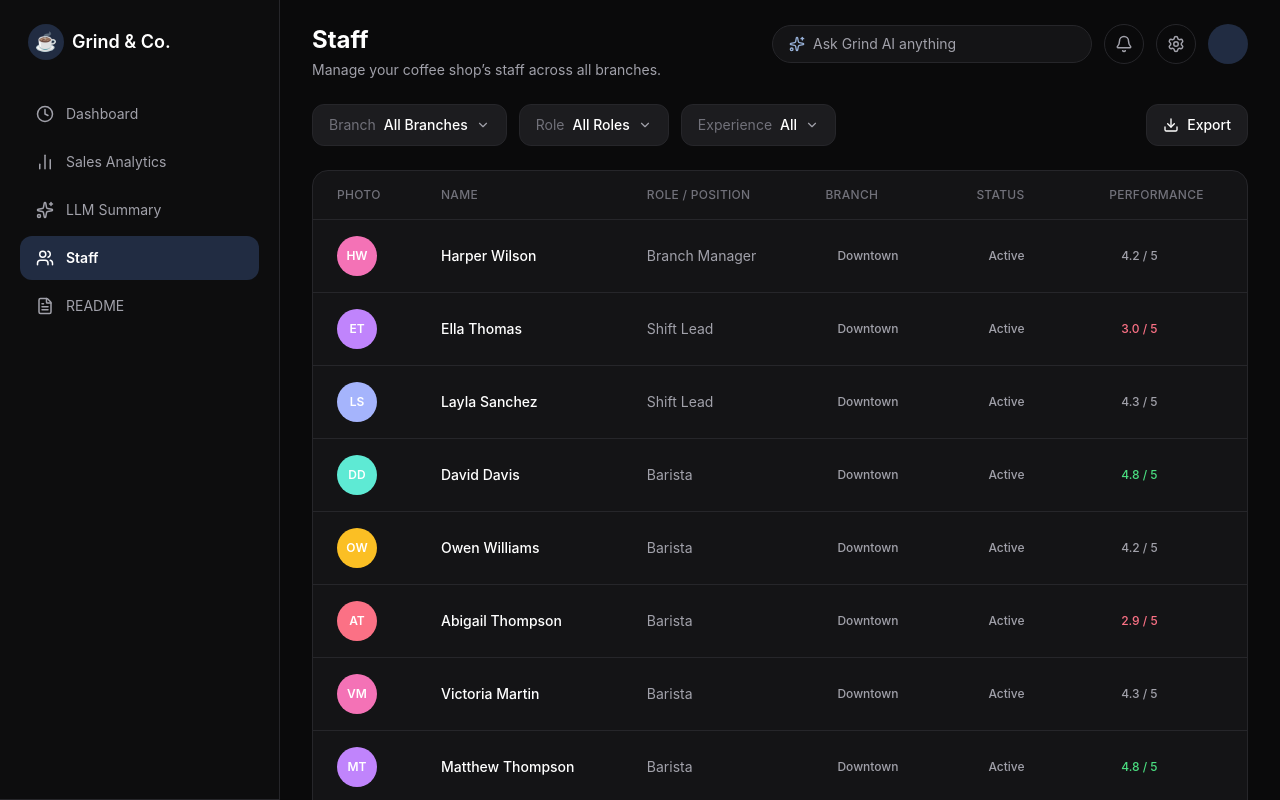
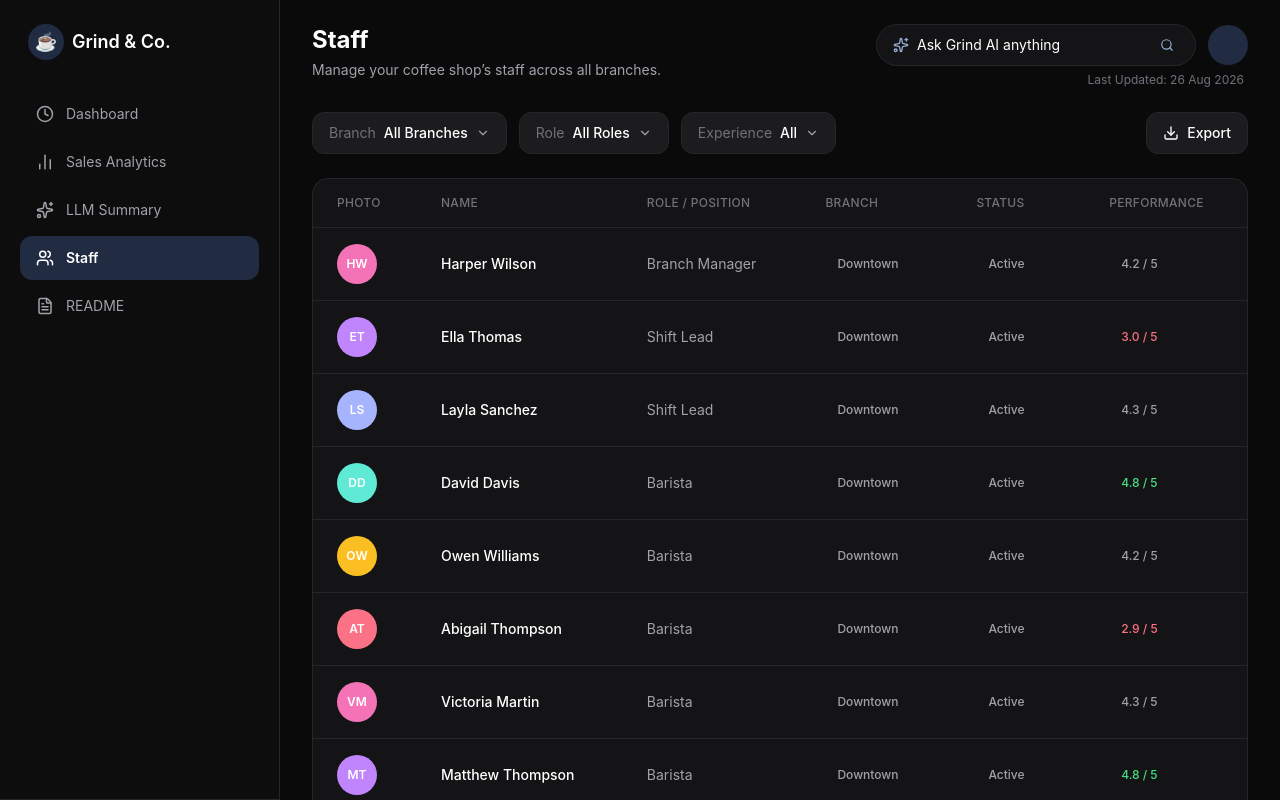
Before and after one commit to AsfarButt/CRM_Dashboard01, a Next.js app: page /staff in a window 1280 px wide. Shown: the top 800 px of the page. Built offline with nearby package versions, Linux system fonts and the light colour scheme.

Commit message:
Fixing alignment in all pages

```diff
--- a/app/analytics/analytics.tsx
+++ b/app/analytics/analytics.tsx
@@ -20,6 +20,7 @@
 
 "use client"
 import React, { useMemo, useRef, useState } from "react";
+import { useRouter } from "next/navigation";
 import Sidebar from "../../components/sidebar"
 import {
   Wallet,
@@ -28,9 +29,8 @@ import {
   PiggyBank,
   Package,
   Sparkles,
-  Bell,
-  Settings,
   ChevronDown,
+  Search,
 } from "lucide-react";
 
 import { COLORS, FONTS } from "../vars";
@@ -109,6 +109,17 @@ function formatUpdatedDate(iso: string) {
 
 function Header({ userName, generatedAt }: { userName: string; generatedAt: string }) {
   const updated = formatUpdatedDate(generatedAt);
+  const router = useRouter();
+  const [query, setQuery] = useState("");
+  const [isFocused, setIsFocused] = useState(false);
+
+  const handleSearch = () => {
+    const trimmed = query.trim();
+    if (trimmed) {
+      router.push(`/summary?search_query=${encodeURIComponent(trimmed)}`);
+    }
+  };
+
   return (
     <div className="mb-6 flex flex-wrap items-start justify-between gap-4">
       <div className="min-w-[220px] shrink-0">
@@ -116,37 +127,47 @@ function Header({ userName, generatedAt }: { userName: string; generatedAt: stri
         <p className="mt-1 whitespace-nowrap text-xs sm:text-sm" style={{ color: COLORS.textSecondary }}>
           Track revenue and orders across every branch.
         </p>
-        {updated && (
-          <p className="mt-1 whitespace-nowrap text-xs" style={{ color: COLORS.textTertiary }}>
-            Last updated on {updated}
-          </p>
-        )}
       </div>
 
-      <div className="flex flex-1 items-center justify-end gap-3">
+      <div className="flex flex-1 flex-col items-end gap-1.5">
+        <div className="flex w-full items-center justify-end gap-3">
           <div
-          className="flex min-w-0 flex-1 items-center gap-2 truncate rounded-full px-4 py-2 text-sm sm:max-w-xs"
+            className="flex min-w-0 flex-1 items-center gap-2 rounded-full px-4 py-2 text-sm sm:max-w-xs"
             style={{ backgroundColor: COLORS.bgInput, border: `1px solid ${COLORS.border}`, color: COLORS.textSecondary }}
           >
             <Sparkles size={16} className="shrink-0" style={{ color: COLORS.accent }} />
-          <span className="truncate">Ask Grind AI anything</span>
+            <input
+              type="text"
+              value={query}
+              onChange={(e) => setQuery(e.target.value)}
+              onFocus={() => setIsFocused(true)}
+              onBlur={() => setIsFocused(false)}
+              onKeyDown={(e) => {
+                if (e.key === "Enter") handleSearch();
+              }}
+              placeholder={isFocused ? "type something..." : "Ask Grind AI anything"}
+              className="min-w-0 flex-1 bg-transparent text-sm outline-none placeholder:text-current"
+              style={{ color: COLORS.textPrimary }}
+            />
+            <button
+              onClick={handleSearch}
+              className="flex h-6 w-6 shrink-0 items-center justify-center rounded-full"
+              aria-label="Search"
+            >
+              <Search size={14} style={{ color: COLORS.accent }} />
+            </button>
           </div>
-        <button
-          className="flex h-10 w-10 shrink-0 items-center justify-center rounded-full"
-          style={{ border: `1px solid ${COLORS.border}` }}
-        >
-          <Bell size={18} color={COLORS.textSecondary} />
-        </button>
-        <button
-          className="flex h-10 w-10 shrink-0 items-center justify-center rounded-full"
-          style={{ border: `1px solid ${COLORS.border}` }}
-        >
-          <Settings size={18} color={COLORS.textSecondary} />
-        </button>
           <div
             className="h-10 w-10 shrink-0 overflow-hidden rounded-full"
             style={{ backgroundColor: COLORS.accentSoft }}
           />
+        </div>
+
+        {updated && (
+          <span className="pr-1 text-xs" style={{ color: COLORS.textTertiary }}>
+            Last Updated: {updated}
+          </span>
+        )}
       </div>
     </div>
   );
--- a/app/home/home.tsx
+++ b/app/home/home.tsx
@@ -14,15 +14,15 @@
 
 "use client"
 import React, { useMemo, useState } from "react";
+import { useRouter } from "next/navigation";
 import Sidebar from "../../components/sidebar"
 import {
-  Settings,
-  Bell,
   Sparkles,
   ChevronDown,
   ArrowUpRight,
   TrendingUp,
-  TrendingDown
+  TrendingDown,
+  Search
 } from "lucide-react";
 
 import {
@@ -44,7 +44,18 @@ function formatMoney(n: number) {
 // ---------------------------------------------------------------------
 // Header
 // ---------------------------------------------------------------------
-function Header({ userName }: { userName: string }) {
+function Header({ userName, lastUpdated }: { userName: string; lastUpdated?: string }) {
+  const router = useRouter();
+  const [query, setQuery] = useState("");
+  const [isFocused, setIsFocused] = useState(false);
+
+  const handleSearch = () => {
+    const trimmed = query.trim();
+    if (trimmed) {
+      router.push(`/summary?search_query=${encodeURIComponent(trimmed)}`);
+    }
+  };
+
   return (
     <div className="mb-6 flex flex-wrap items-start justify-between gap-4">
       <div className="min-w-[180px] shrink-0">
@@ -57,30 +68,45 @@ function Header({ userName }: { userName: string }) {
         </p>
       </div>
 
-      <div className="flex flex-1 items-center justify-end gap-3">
+      <div className="flex flex-1 flex-col items-end gap-1.5">
+        <div className="flex w-full items-center justify-end gap-3">
           <div
-          className="flex min-w-0 flex-1 items-center gap-2 truncate rounded-full px-4 py-2 text-sm sm:max-w-xs"
+            className="flex min-w-0 flex-1 items-center gap-2 rounded-full px-4 py-2 text-sm sm:max-w-xs"
             style={{ backgroundColor: COLORS.bgInput, border: `1px solid ${COLORS.border}`, color: COLORS.textSecondary }}
           >
             <Sparkles size={16} className="shrink-0" style={{ color: COLORS.accent }} />
-          <span className="truncate">Ask Grind AI anything</span>
+            <input
+              type="text"
+              value={query}
+              onChange={(e) => setQuery(e.target.value)}
+              onFocus={() => setIsFocused(true)}
+              onBlur={() => setIsFocused(false)}
+              onKeyDown={(e) => {
+                if (e.key === "Enter") handleSearch();
+              }}
+              placeholder={isFocused ? "type something..." : "Ask Grind AI anything"}
+              className="min-w-0 flex-1 bg-transparent text-sm outline-none placeholder:text-current"
+              style={{ color: COLORS.textPrimary }}
+            />
+            <button
+              onClick={handleSearch}
+              className="flex h-6 w-6 shrink-0 items-center justify-center rounded-full"
+              aria-label="Search"
+            >
+              <Search size={14} style={{ color: COLORS.accent }} />
+            </button>
           </div>
-        <button
-          className="flex h-10 w-10 shrink-0 items-center justify-center rounded-full"
-          style={{ border: `1px solid ${COLORS.border}` }}
-        >
-          <Bell size={18} color={COLORS.textSecondary} />
-        </button>
-        <button
-          className="flex h-10 w-10 shrink-0 items-center justify-center rounded-full"
-          style={{ border: `1px solid ${COLORS.border}` }}
-        >
-          <Settings size={18} color={COLORS.textSecondary} />
-        </button>
           <div
             className="h-10 w-10 shrink-0 overflow-hidden rounded-full"
             style={{ backgroundColor: COLORS.accentSoft }}
           />
+        </div>
+
+        {lastUpdated && (
+          <span className="pr-1 text-xs" style={{ color: COLORS.textTertiary }}>
+            Last Updated: {lastUpdated}
+          </span>
+        )}
       </div>
     </div>
   );
@@ -377,13 +403,13 @@ export default function Home({ sales_data }: { sales_data: SalesSummary }) {
 
   // Transform once per sales_data change, not on every render
   const branchData = useMemo(() => toBranchData(sales_data), [sales_data]);
-  const data = branchData[activeBranch as keyof typeof branchData];
+  const data = branchData.branches[activeBranch as keyof typeof branchData.branches];
 
   console.log('activeBranch:', activeBranch, 'branchData:', branchData);
   console.log('activeBranch:', activeBranch);
   console.log('data.totalAnnualRevenue:', data.totalAnnualRevenue);
   console.log('data.snapshot:', JSON.stringify(data.snapshot));
-  console.log('branchData.Downtown:', JSON.stringify(branchData.Downtown));
+  console.log('branchData.Downtown:', JSON.stringify(branchData.branches.Downtown));
 
   return (
     <div
@@ -393,7 +419,7 @@ export default function Home({ sales_data }: { sales_data: SalesSummary }) {
       <Sidebar />
 
       <main className="min-w-0 flex-1 px-4 py-4 sm:px-6 sm:py-6 lg:px-8">
-        <Header userName="Asfar" />
+        <Header userName="Asfar" lastUpdated={branchData.generatedAt}/>
 
         <BranchSelector activeBranch={activeBranch} onSelect={setActiveBranch} />
 
--- a/app/staff/staff.tsx
+++ b/app/staff/staff.tsx
@@ -19,13 +19,13 @@
 
 "use client"
 import React, { useEffect, useMemo, useRef, useState } from "react";
+import { useRouter } from "next/navigation";
 import Sidebar from "../../components/sidebar"
 import {
-  Settings,
-  Bell,
   Sparkles,
   ChevronDown,
   Download,
+  Search,
 } from "lucide-react";
 
 import {
@@ -144,10 +144,32 @@ function exportStaffToCsv(staff: StaffMember[]) {
   URL.revokeObjectURL(url);
 }
 
+function formatGeneratedAt(value: string | null | undefined): string {
+  if (!value) return "";
+  const d = new Date(value);
+  if (Number.isNaN(d.getTime())) return "";
+  return d.toLocaleDateString("en-GB", {
+    day: "2-digit",
+    month: "short",
+    year: "numeric",
+  });
+}
+
 // ---------------------------------------------------------------------
 // Header (mirrors home.tsx)
 // ---------------------------------------------------------------------
-function Header({ userName }: { userName: string }) {
+function Header({ userName, lastUpdated }: { userName: string; lastUpdated?: string }) {
+  const router = useRouter();
+  const [query, setQuery] = useState("");
+  const [isFocused, setIsFocused] = useState(false);
+
+  const handleSearch = () => {
+    const trimmed = query.trim();
+    if (trimmed) {
+      router.push(`/summary?search_query=${encodeURIComponent(trimmed)}`);
+    }
+  };
+
   return (
     <div className="mb-6 flex flex-wrap items-start justify-between gap-4">
       <div className="min-w-[180px] shrink-0">
@@ -157,30 +179,45 @@ function Header({ userName }: { userName: string }) {
         </p>
       </div>
 
-      <div className="flex flex-1 items-center justify-end gap-3">
+      <div className="flex flex-1 flex-col items-end gap-1.5">
+        <div className="flex w-full items-center justify-end gap-3">
           <div
-          className="flex min-w-0 flex-1 items-center gap-2 truncate rounded-full px-4 py-2 text-sm sm:max-w-xs"
+            className="flex min-w-0 flex-1 items-center gap-2 rounded-full px-4 py-2 text-sm sm:max-w-xs"
             style={{ backgroundColor: COLORS.bgInput, border: `1px solid ${COLORS.border}`, color: COLORS.textSecondary }}
           >
             <Sparkles size={16} className="shrink-0" style={{ color: COLORS.accent }} />
-          <span className="truncate">Ask Grind AI anything</span>
+            <input
+              type="text"
+              value={query}
+              onChange={(e) => setQuery(e.target.value)}
+              onFocus={() => setIsFocused(true)}
+              onBlur={() => setIsFocused(false)}
+              onKeyDown={(e) => {
+                if (e.key === "Enter") handleSearch();
+              }}
+              placeholder={isFocused ? "type something..." : "Ask Grind AI anything"}
+              className="min-w-0 flex-1 bg-transparent text-sm outline-none placeholder:text-current"
+              style={{ color: COLORS.textPrimary }}
+            />
+            <button
+              onClick={handleSearch}
+              className="flex h-6 w-6 shrink-0 items-center justify-center rounded-full"
+              aria-label="Search"
+            >
+              <Search size={14} style={{ color: COLORS.accent }} />
+            </button>
           </div>
-        <button
-          className="flex h-10 w-10 shrink-0 items-center justify-center rounded-full"
-          style={{ border: `1px solid ${COLORS.border}` }}
-        >
-          <Bell size={18} color={COLORS.textSecondary} />
-        </button>
-        <button
-          className="flex h-10 w-10 shrink-0 items-center justify-center rounded-full"
-          style={{ border: `1px solid ${COLORS.border}` }}
-        >
-          <Settings size={18} color={COLORS.textSecondary} />
-        </button>
           <div
             className="h-10 w-10 shrink-0 overflow-hidden rounded-full"
             style={{ backgroundColor: COLORS.accentSoft }}
           />
+        </div>
+
+        {lastUpdated && (
+          <span className="pr-1 text-xs" style={{ color: COLORS.textTertiary }}>
+            Last Updated: {lastUpdated}
+          </span>
+        )}
       </div>
     </div>
   );
@@ -554,7 +591,7 @@ export default function Staff({ data }: { data: StaffSummary }) {
       <Sidebar />
 
       <main className="min-w-0 flex-1 px-4 py-4 sm:px-6 sm:py-6 lg:px-8">
-        <Header userName="Asfar" />
+        <Header userName="Asfar" lastUpdated={formatGeneratedAt(data.generated_at)} />
 
         <StaffToolbar
           branchFilter={branchFilter}
--- a/lib/staff.ts
+++ b/lib/staff.ts
@@ -31,6 +31,7 @@ export interface StaffSummary {
   generated_at: string;
 }
 
+
 // --- Data access ---
 // Same convention as lib/sales.ts: always resolved from the repo-root
 // /data folder via process.cwd(), regardless of where this file itself
--- a/lib/transformSalesData.ts
+++ b/lib/transformSalesData.ts
@@ -137,6 +137,18 @@ function arr<T>(value: unknown): T[] {
   return Array.isArray(value) ? (value as T[]) : [];
 }
 
+function formatGeneratedAt(value: unknown): string {
+  const s = str(value);
+  if (!s) return "";
+  const d = new Date(s);
+  if (Number.isNaN(d.getTime())) return "";
+  return d.toLocaleDateString("en-GB", {
+    day: "2-digit",
+    month: "short",
+    year: "numeric",
+  });
+}
+
 function formatRevenueTag(value: unknown): string {
   const v = num(value);
   if (v >= 1_000_000) return `${(v / 1_000_000).toFixed(1)}M`;
@@ -225,10 +237,13 @@ export function toBranchData(summary: SalesSummary | undefined | null) {
   const s = summary ?? ({} as Partial<SalesSummary>);
   console.log('toBranchData received:', s);
   return {
-    Downtown: mapBranch(s.downtown, "Downtown"),
-    Uptown: mapBranch(s.uptown, "Uptown"),
-    Riverside: mapBranch(s.riverside, "Riverside"),
+    branches: {
+      Downtown: mapBranch(s.downtown, "Downtown"),
+      Uptown: mapBranch(s.uptown, "Uptown"),
+      Riverside: mapBranch(s.riverside, "Riverside"),
+    },
+    generatedAt: formatGeneratedAt(s.generated_at),
   };
 }
 
-export type TransformedBranchData = ReturnType<typeof toBranchData>;
+export type TransformedBranchData = ReturnType<typeof toBranchData>["branches"];
```
Lines whose indentation alone changed are shown as unchanged.
